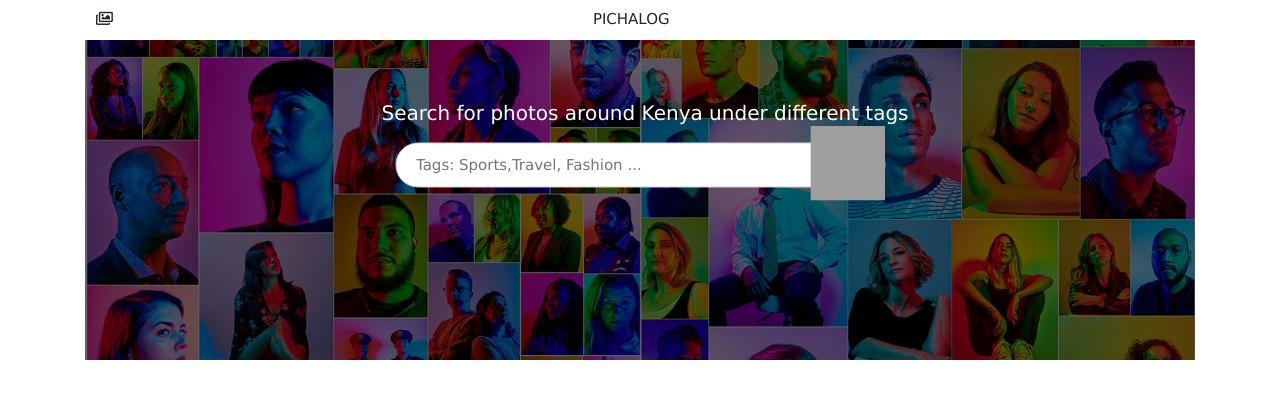
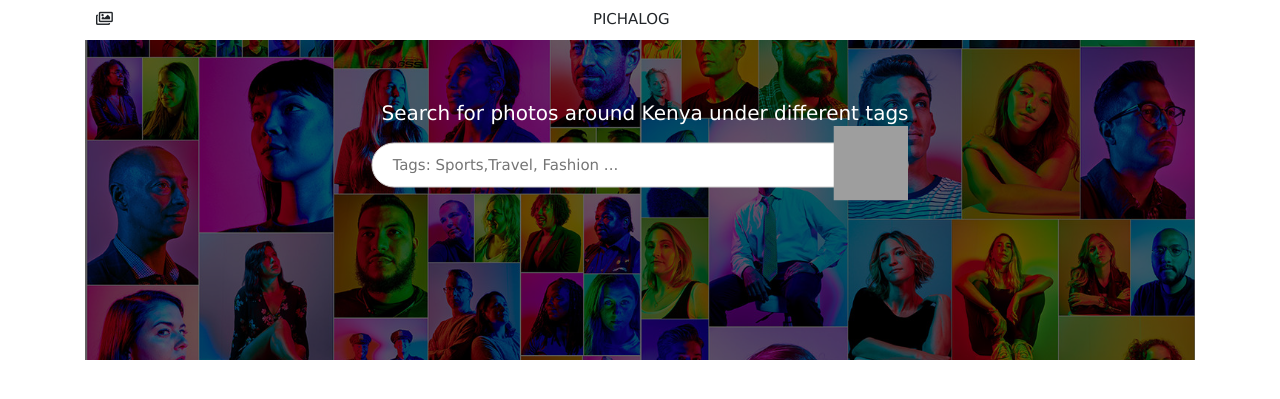
Before and after one commit to duncan-chege/pichalog, a Django app: page / in a window 1280 px wide. Shown: the top 399 px of the page. Run offline with Django 3.2, Linux system fonts and the light colour scheme; some libraries are stand-ins or nearby versions; grey boxes are pictures that could not be loaded.

```diff
--- a/gallery/static/css/homepage.css
+++ b/gallery/static/css/homepage.css
@@ -26,7 +26,7 @@
     margin-top: 120px;
   }
   .search-container {
-    width: 490px;
+    /* width: 490px; */
     display: block;
     margin: 0 auto;
   }
```
